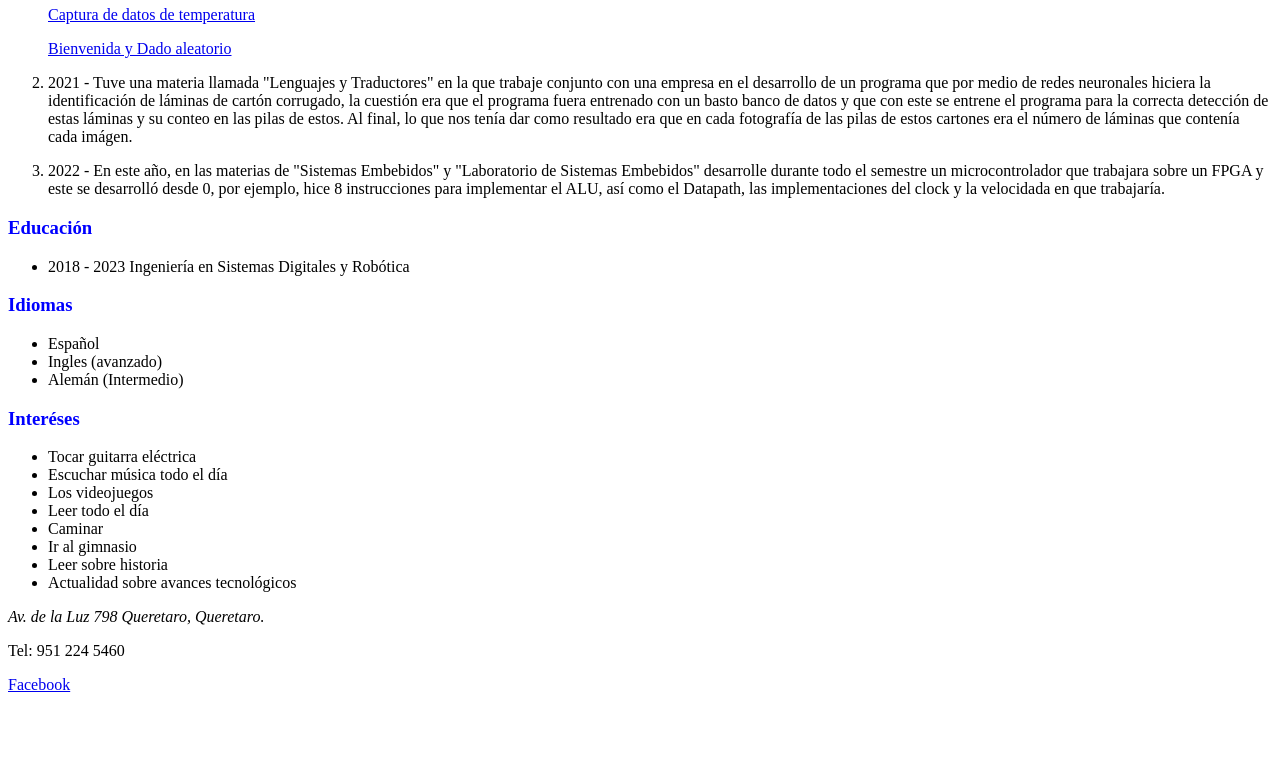
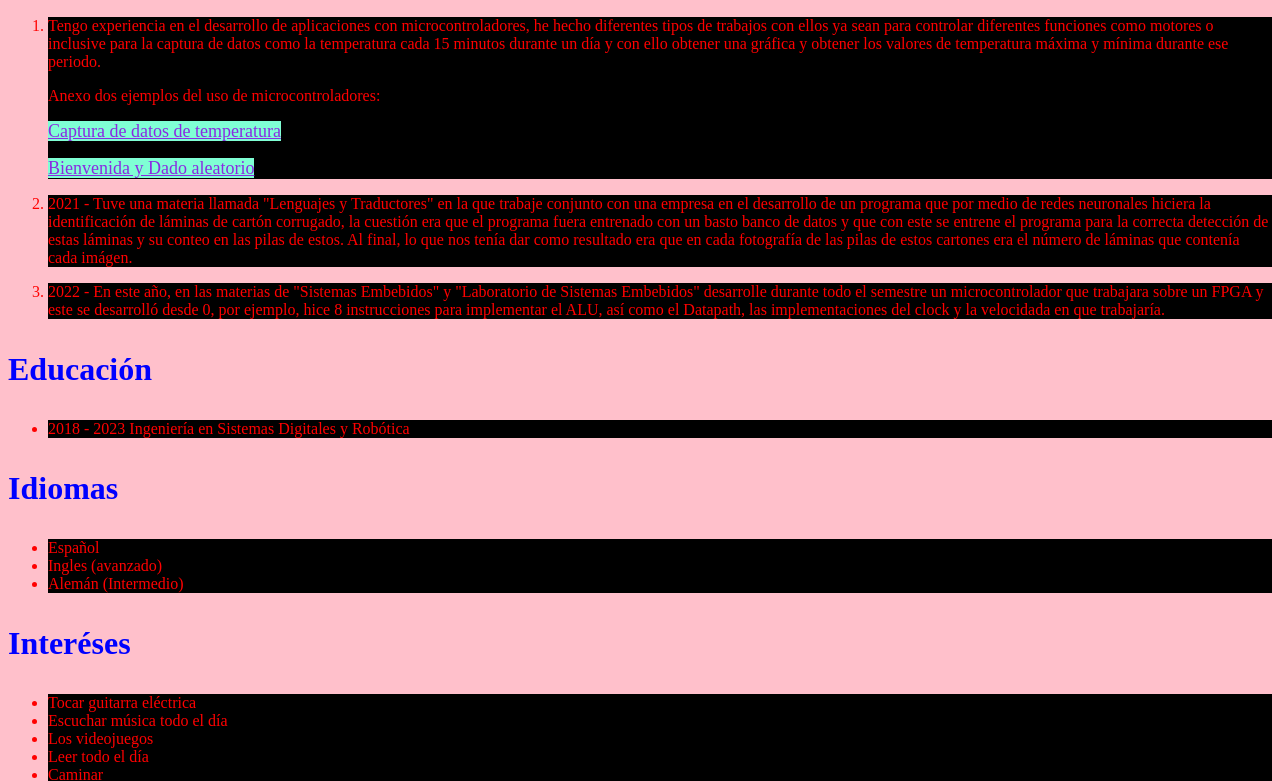
Before and after one commit to JoseAre006/Laboratorio2, a plain HTML site: page index.html in a window 1280 px wide. Shown: the part 607-1388 px from the top of the page. Before the commit the page ends 1317 px from the top, so only its background shows below. Drawn offline with Linux system fonts and the light colour scheme.

Commit message:
Guardado del progreso del laboratorio 2

```diff
--- /dev/null
+++ b/Estilo.css
@@ -0,0 +1,29 @@
+h1{font-size: 50px;}
+
+body {background: pink;}
+
+h3{
+    font-size: xx-large;
+    color: blue;
+}
+p{
+    background-color: black;
+    color:red;
+}
+
+li{
+    background-color: black;
+    color:red;
+}
+
+p a{
+    font-size: large;
+    background-color: aquamarine;
+    color: blueviolet;
+}
+
+.facebook{
+    font-size: x-large;
+    background-color: rosybrown;
+    color:greenyellow;
+}
--- a/index.html
+++ b/index.html
@@ -5,12 +5,8 @@
     <meta http-equiv="X-UA-Compatible" content="IE=edge">
     <meta name="viewport" content="width=device-width, initial-scale=1.0">
     <title>Curriculum</title>
-    <style>
-        h3{
-            color: blue;
-        }
-    </style>
 </head>
+<link rel="stylesheet" href="Estilo.css">
 <body>
     <center>
     <img src="Chema.jpg" alt="Foto de José María"
@@ -73,7 +69,7 @@
 <address><p>Av. de la Luz 798 Queretaro, Queretaro.</p></address>
     <footer>
         <p>Tel: 951 224 5460</p>
-        <p><a href="https://www.facebook.com/Josearellamore/">Facebook</a></p>
+        <p><a href="https://www.facebook.com/Josearellamore/" class="facebook">Facebook</a></p>
     </footer>
 
 </body>
```
